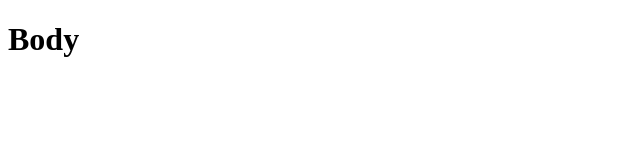
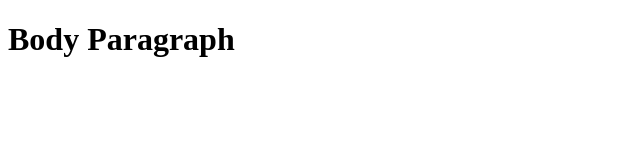
Before and after one commit to somreth916/somreth916.github.io, a plain HTML site: page index.html in a window 1280 px wide. Shown: the whole page, without its empty margins (0-640 px from the left). Drawn offline with Linux system fonts and the light colour scheme.

Commit message:
Added new file

```diff
--- a/index.html
+++ b/index.html
@@ -4,9 +4,9 @@
     <meta charset="UTF-8">
     <meta name="viewport" content="width=device-width, initial-scale=1.0">
     <meta http-equiv="X-UA-Compatible" content="ie=edge">
-    <title>Document</title>
+    <title>Title</title>
 </head>
 <body>
-    <h1>Body</h1>
+    <h1>Body Paragraph</h1>
 </body>
 </html>
```
